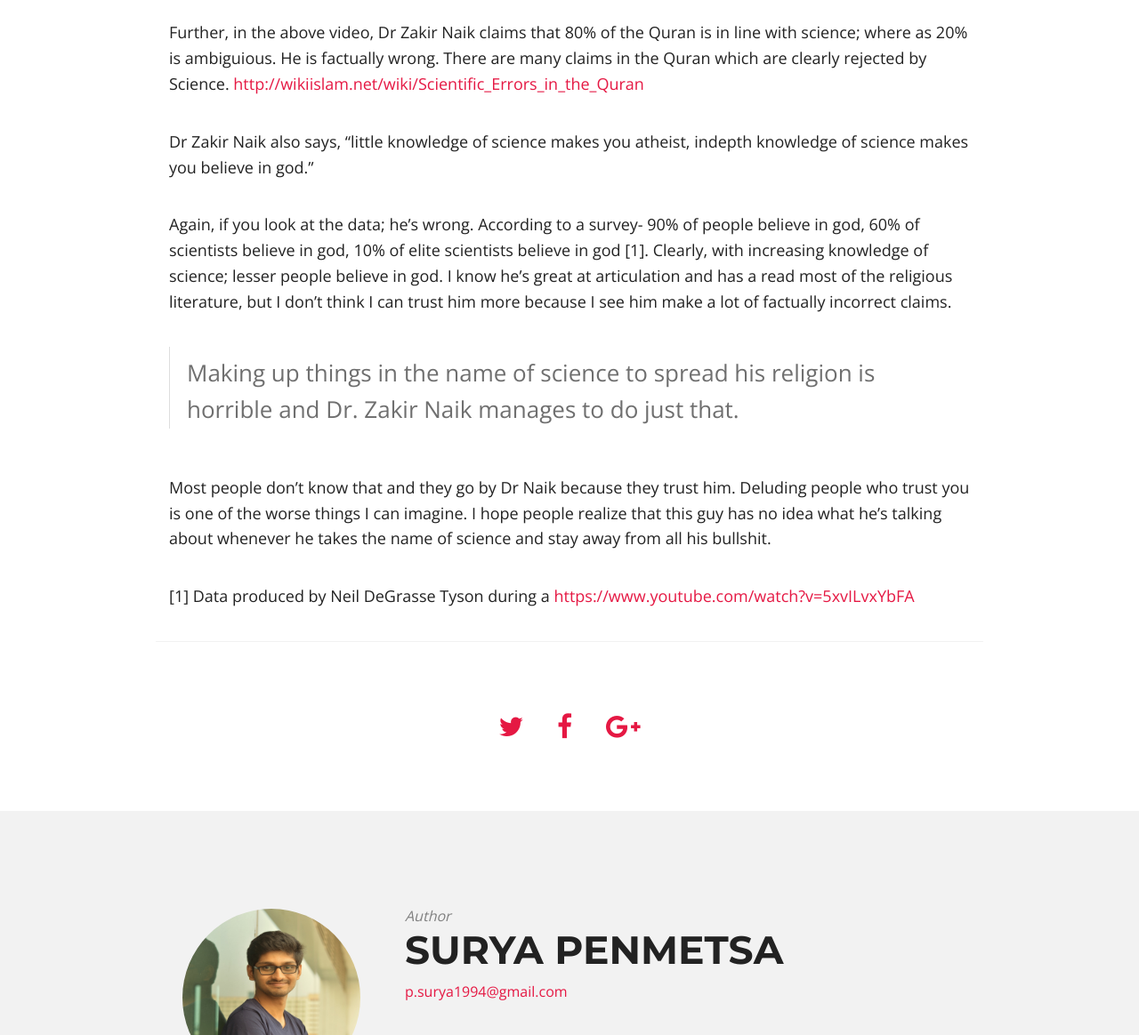
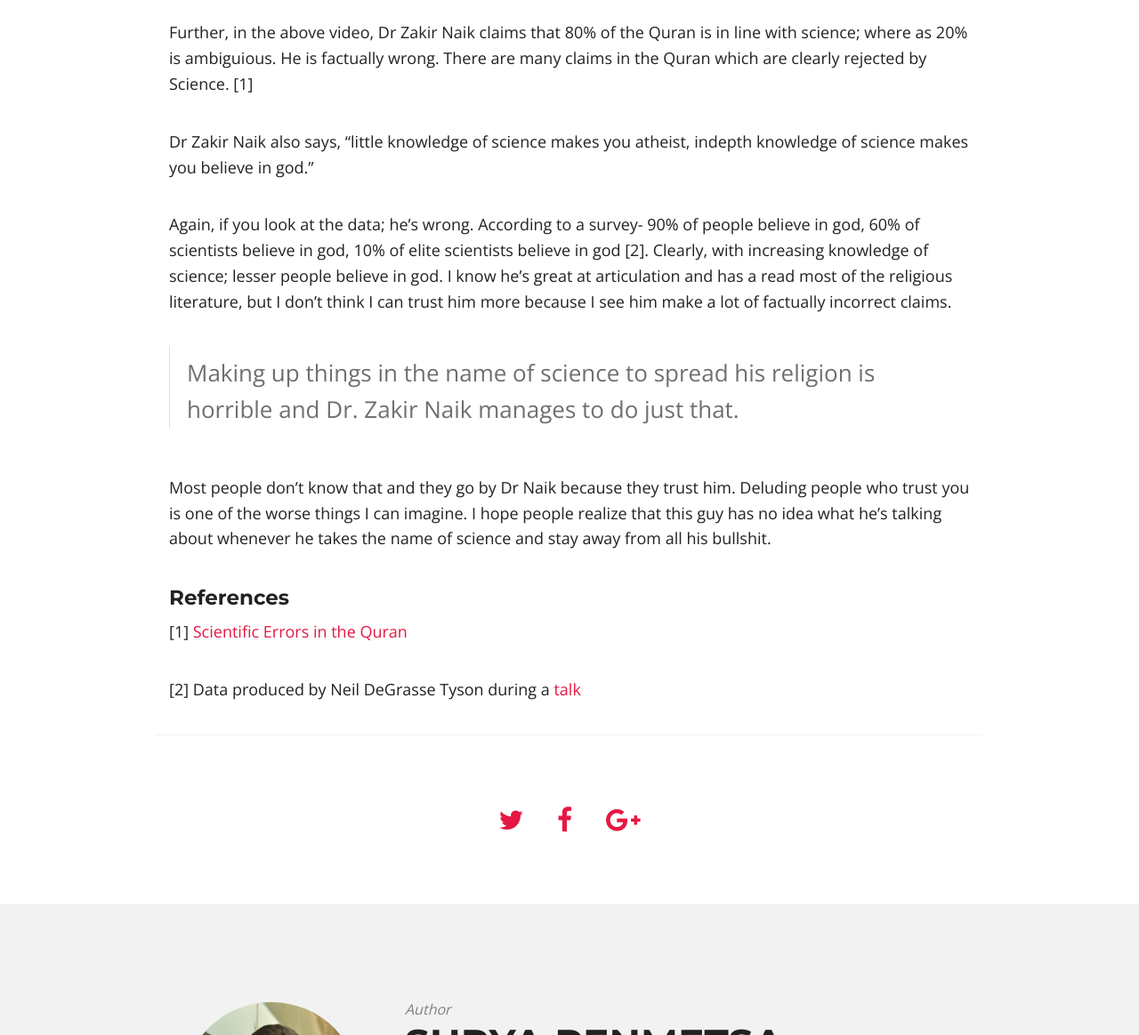
Before and after one commit to psurya1994/psurya1994.github.io, a Jekyll site: the page built from _posts/2016-04-06-the-problem-with-dr-zakir-naik.md, in a window 1280 px wide and 1400 px high, scrolled down 2577 px. Shown: the part 236-1400 px from the top of the window at 89% size. Built offline with Jekyll 4.4.1, drawn with Linux system fonts in a browser that asks for light colours; nearby versions of some CDN libraries; comment, search, counter and statistics services are not loaded.

```diff
--- a/_posts/2016-04-06-the-problem-with-dr-zakir-naik.md
+++ b/_posts/2016-04-06-the-problem-with-dr-zakir-naik.md
@@ -41,14 +41,19 @@ Evolution has been verified by multiple independent branches of science- DNA, pa
   <iframe width="560" height="315" src="https://www.youtube.com/embed/XEcocSZnk1g" frameborder="0" allowfullscreen></iframe>
 </div>
 
-Further, in the above video, Dr Zakir Naik claims that 80% of the Quran is in line with science; where as 20% is ambiguious. He is factually wrong. There are many claims in the Quran which are clearly rejected by Science.  [http://wikiislam.net/wiki/Scientific_Errors_in_the_Quran](Ref)
+Further, in the above video, Dr Zakir Naik claims that 80% of the Quran is in line with science; where as 20% is ambiguious. He is factually wrong. There are many claims in the Quran which are clearly rejected by Science.  [1]
 
 Dr Zakir Naik also says, "little knowledge of science makes you atheist, indepth knowledge of science makes you believe in god."
 
-Again, if you look at the data; he's wrong. According to a survey- 90% of people believe in god, 60% of scientists believe in god, 10% of elite scientists believe in god [1].  Clearly, with increasing knowledge of science; lesser people believe in god. I know he's great at articulation and has a read most of the religious literature, but I don't think I can trust him more because I see him make a lot of factually incorrect claims.
+Again, if you look at the data; he's wrong. According to a survey- 90% of people believe in god, 60% of scientists believe in god, 10% of elite scientists believe in god [2].  Clearly, with increasing knowledge of science; lesser people believe in god. I know he's great at articulation and has a read most of the religious literature, but I don't think I can trust him more because I see him make a lot of factually incorrect claims.
 
 > Making up things in the name of science to spread his religion is horrible and Dr. Zakir Naik manages to do just that.
 
 Most people don't know that and they go by Dr Naik because they trust him. Deluding people who trust you is one of the worse things I can imagine. I hope people realize that this guy has no idea what he's talking about whenever he takes the name of science and stay away from all his bullshit.
 
-[1] Data produced by Neil DeGrasse Tyson during a [https://www.youtube.com/watch?v=5xvILvxYbFA](talk)
+#### References
+
+[1]
+[Scientific Errors in the Quran](http://wikiislam.net/wiki/Scientific_Errors_in_the_Quran)
+
+[2] Data produced by Neil DeGrasse Tyson during a [talk](https://www.youtube.com/watch?v=5xvILvxYbFA])
```
Also changed, not shown: _posts/2016-04-09-the-hello-internet-podcast.md (added, +24 -0 lines).
